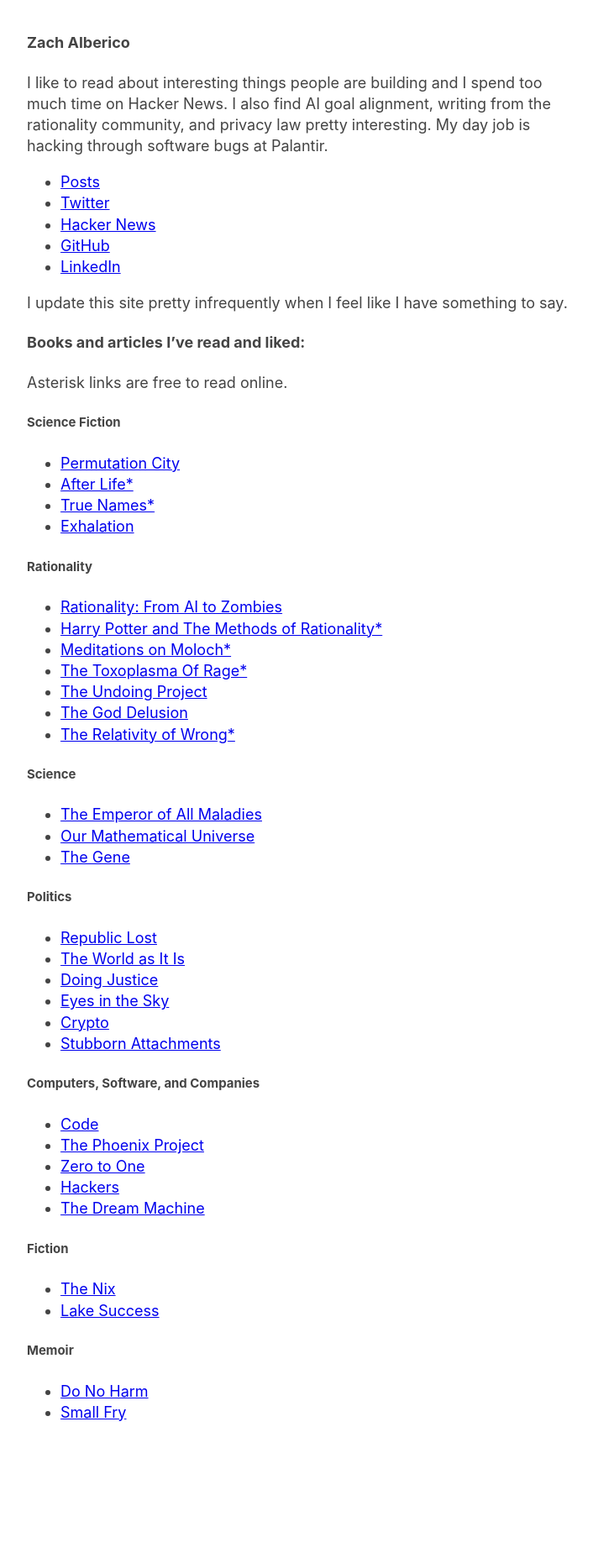
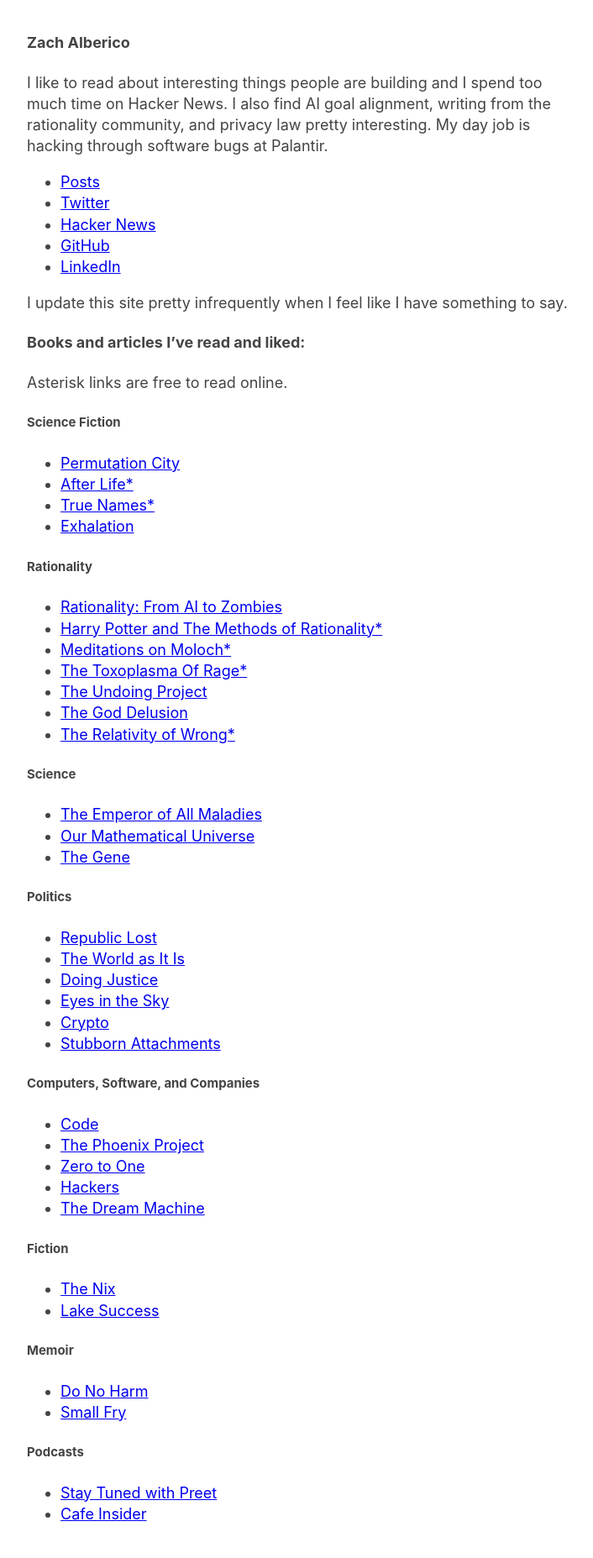
Before and after one commit to zalberico/zalberico.github.io, a Jekyll site: the page built from about.md, in a window 1280 px wide. Shown: the whole page at 84% size, without its empty margins (283-989 px from the left). Built offline with Jekyll 4.4.1, drawn with Linux system fonts in a browser that asks for light colours; before the commit the page ends 1734 px from its top, so only the background shows below that.

Commit message:
Add podcasts

```diff
--- a/about.md
+++ b/about.md
@@ -57,3 +57,7 @@
 ##### Memoir
  - [Do No Harm](https://www.amazon.com/Do-No-Harm-Stories-Surgery/dp/125009013X)
  - [Small Fry](https://www.amazon.com/Small-Fry-Lisa-Brennan-Jobs/dp/0802128238)
+
+##### Podcasts
+ - [Stay Tuned with Preet](https://podcasts.apple.com/us/podcast/stay-tuned-with-preet/id1265845136)
+ - [Cafe Insider](https://cafe.com/insider/)
```
